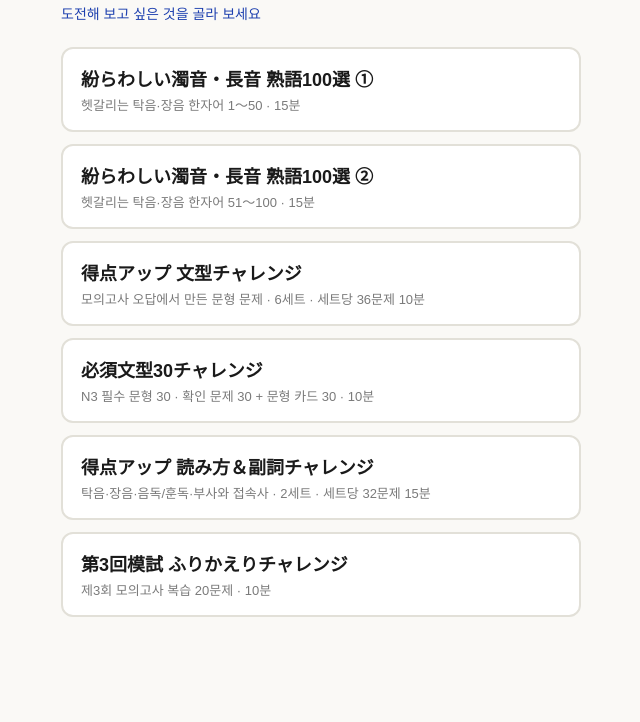
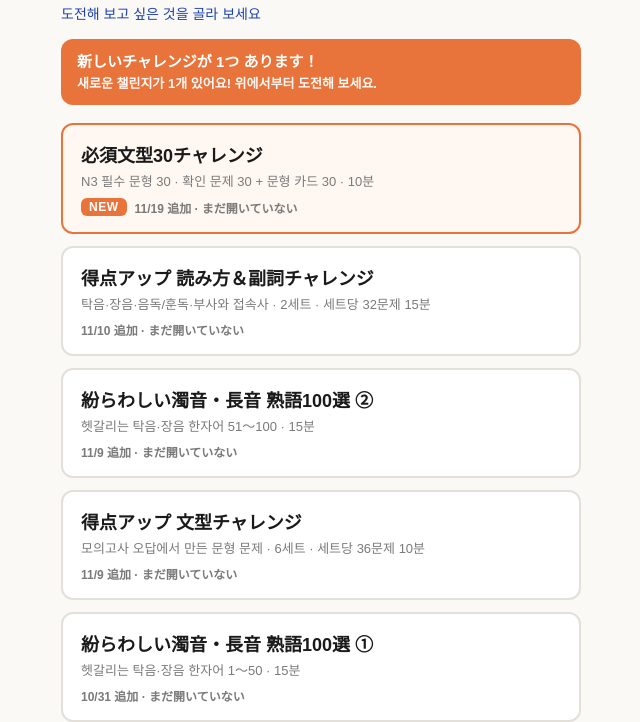
Before and after one commit to kosuke-jp/n3, a plain HTML site: page index.html in a window 1280 px wide. Shown: the part 78-800 px from the top of the page, without its empty margins (319-959 px from the left). Drawn offline with Linux system fonts and the light colour scheme.

Commit message:
トップページ：新しい順に並べ、7日以内の新着にNEW、開いたものに✓を表示

```diff
--- a/index.html
+++ b/index.html
@@ -14,12 +14,47 @@ body{margin:0;font-family:"Hiragino Sans","Noto Sans JP","Malgun Gothic",sans-se
 .w{width:100%;max-width:520px}h1{font-size:24px;margin:0 0 6px}p{color:#1e40af;margin:0 0 24px;font-size:14px}
 a{display:block;background:#fff;border:2px solid #e2e0d8;border-radius:12px;padding:16px 18px;margin-bottom:12px;text-decoration:none;color:#1a1a1a;font-weight:700;font-size:18px}
 a span{display:block;font-weight:500;font-size:13px;color:#7a7a7a;margin-top:4px}
+a{position:relative}
+a .meta{display:flex;gap:8px;align-items:center;margin-top:8px;font-size:12px;font-weight:700;color:#7a7a7a}
+.new{background:#e8743b;color:#fff;border-radius:6px;padding:2px 8px;font-size:12px;font-weight:900;letter-spacing:.5px}
+.done{color:#166534}
+a.isnew{border-color:#e8743b;background:#fff8f2}
+#newbar{display:none;background:#e8743b;color:#fff;border-radius:12px;padding:12px 16px;margin:-8px 0 18px;font-weight:800;font-size:15px;line-height:1.5}
+#newbar span{display:block;font-size:13px;font-weight:600;opacity:.95}
 </style></head><body><div class="w">
 <h1>N3 試験直前 満点サプリ</h1><p>도전해 보고 싶은 것을 골라 보세요</p>
-<a href="100sen-1.html">紛らわしい濁音・長音 熟語100選 ①<span>헷갈리는 탁음·장음 한자어 1〜50 · 15분</span></a>
-<a href="100sen-2.html">紛らわしい濁音・長音 熟語100選 ②<span>헷갈리는 탁음·장음 한자어 51〜100 · 15분</span></a>
-<a href="bunkei-up.html">得点アップ 文型チャレンジ<span>모의고사 오답에서 만든 문형 문제 · 6세트 · 세트당 36문제 10분</span></a>
-<a href="bunkei30.html">必須文型30チャレンジ<span>N3 필수 문형 30 · 확인 문제 30 + 문형 카드 30 · 10분</span></a>
-<a href="yomi-fukushi.html">得点アップ 読み方＆副詞チャレンジ<span>탁음·장음·음독/훈독·부사와 접속사 · 2세트 · 세트당 32문제 15분</span></a>
-<a href="kakunin3.html">第3回模試 ふりかえりチャレンジ<span>제3회 모의고사 복습 20문제 · 10분</span></a>
+<div id="newbar"></div>
+<a href="100sen-1.html" data-added="2026-10-31">紛らわしい濁音・長音 熟語100選 ①<span>헷갈리는 탁음·장음 한자어 1〜50 · 15분</span></a>
+<a href="100sen-2.html" data-added="2026-11-09">紛らわしい濁音・長音 熟語100選 ②<span>헷갈리는 탁음·장음 한자어 51〜100 · 15분</span></a>
+<a href="bunkei-up.html" data-added="2026-11-09">得点アップ 文型チャレンジ<span>모의고사 오답에서 만든 문형 문제 · 6세트 · 세트당 36문제 10분</span></a>
+<a href="bunkei30.html" data-added="2026-11-19">必須文型30チャレンジ<span>N3 필수 문형 30 · 확인 문제 30 + 문형 카드 30 · 10분</span></a>
+<a href="yomi-fukushi.html" data-added="2026-11-10">得点アップ 読み方＆副詞チャレンジ<span>탁음·장음·음독/훈독·부사와 접속사 · 2세트 · 세트당 32문제 15분</span></a>
+<a href="kakunin3.html" data-added="2026-10-31">第3回模試 ふりかえりチャレンジ<span>제3회 모의고사 복습 20문제 · 10분</span></a>
+<script>
+// 新着の印：追加から7日以内で、この端末でまだ開いていないものに NEW を付ける
+(function(){
+  var KEY='n3_index_opened', DAYS=7, opened={};
+  try{ opened=JSON.parse(localStorage.getItem(KEY)||'{}'); }catch(e){}
+  var w=document.querySelector('.w'), links=[].slice.call(w.querySelectorAll('a[data-added]'));
+  var today=new Date(); today.setHours(0,0,0,0);
+  var md=function(d){ var p=d.split('-'); return (+p[1])+'/'+(+p[2]); };
+  // 新しい順に並べる
+  links.sort(function(a,b){ return a.dataset.added<b.dataset.added?1:a.dataset.added>b.dataset.added?-1:0; });
+  links.forEach(function(a){ w.appendChild(a); });
+  var news=0;
+  links.forEach(function(a){
+    var h=a.getAttribute('href'), d=a.dataset.added, age=(today-new Date(d+'T00:00:00'))/864e5;
+    var isNew = age<=DAYS && !opened[h];
+    var m=document.createElement('span'); m.className='meta';
+    m.innerHTML=(isNew?'<b class="new">NEW</b>':'')+md(d)+' 追加'+(opened[h]?' · <span class="done">✓ '+md(opened[h])+'に開いた</span>':' · まだ開いていない');
+    a.appendChild(m);
+    if(isNew){ a.classList.add('isnew'); news++; }
+    a.addEventListener('click',function(){
+      try{ opened[h]=new Date().toISOString().slice(0,10); localStorage.setItem(KEY,JSON.stringify(opened)); }catch(e){}
+    });
+  });
+  if(news){ var bar=document.getElementById('newbar'); bar.style.display='block';
+    bar.innerHTML='新しいチャレンジが '+news+'つ あります！<span>새로운 챌린지가 '+news+'개 있어요! 위에서부터 도전해 보세요.</span>'; }
+})();
+</script>
 </div></body></html>
```
